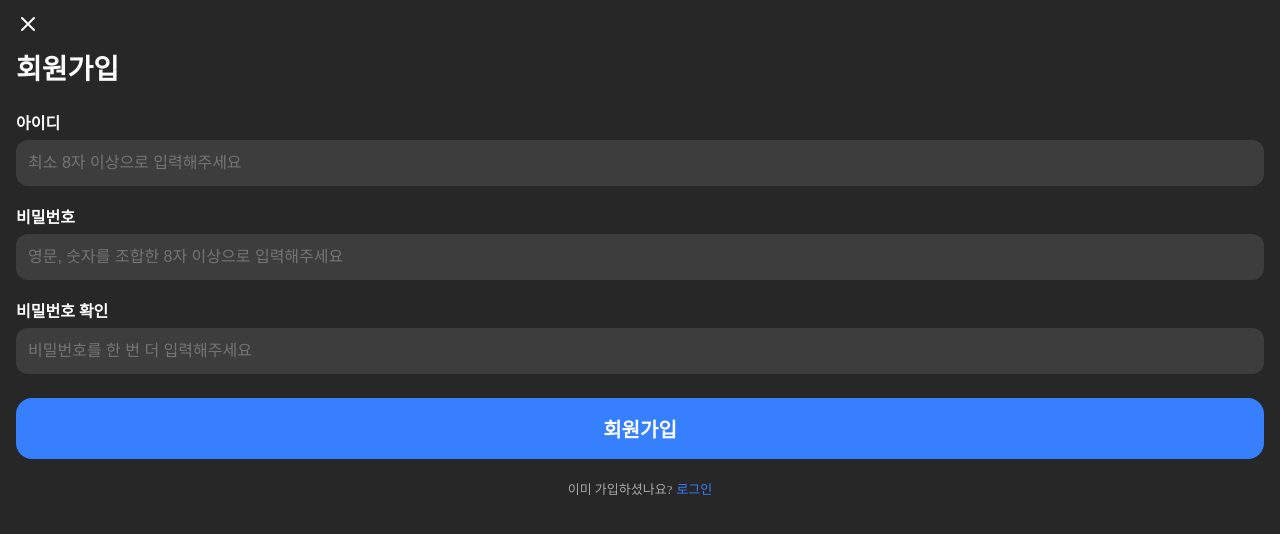
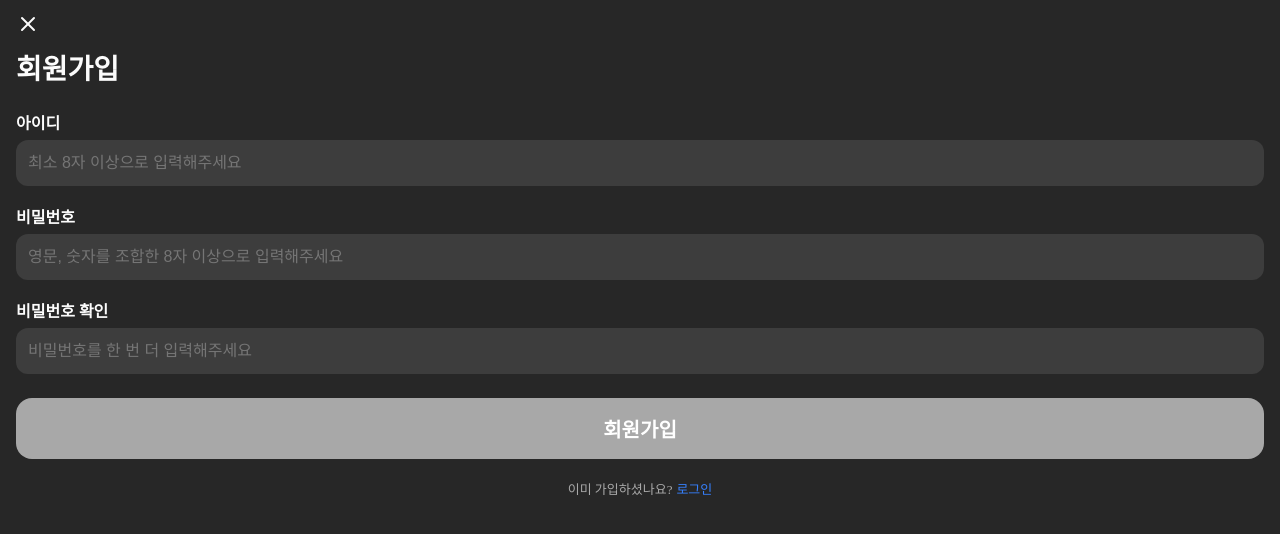
Before and after one commit to code-flash-card/code-flash-card, a React (Vite) app in the folder frontend/code-flash-card/: page /flashcard/signup in a window 1280 px wide. Shown: the top 534 px of the page. Built offline with nearby package versions, Linux system fonts and the light colour scheme.

Commit message:
Refactor: 유효성 검사 추가

```diff
--- a/frontend/code-flash-card/src/pages/SignUp.tsx
+++ b/frontend/code-flash-card/src/pages/SignUp.tsx
@@ -15,9 +15,9 @@ interface EnableSignUp {
 
 interface DisableSignUp {
   submitState: "disableSignUp";
-  userId: string | undefined;
-  userPw: string | undefined;
-  checkPw: string | undefined;
+  userId: string;
+  userPw: string;
+  checkPw: string;
 }
 
 type SignUpState = EnableSignUp | DisableSignUp;
@@ -131,7 +131,7 @@ const SignUp = () => {
   };
 
   const isValid = !(
-    userInfo.userId?.length >= 8 &&
+    userInfo.userId.length >= 8 &&
     userInfo.userPw.length >= 8 &&
     userInfo.userPw === userInfo.checkPw &&
     RegEx.test(userInfo.userPw) === true
@@ -182,7 +182,7 @@ const SignUp = () => {
             placeholder="비밀번호를 한 번 더 입력해주세요"
           />
         </Styled.InputWrapper>
-        <Styled.SignBtn type="submit" disabled={!isValid}>
+        <Styled.SignBtn type="submit" disabled={isValid}>
           회원가입
         </Styled.SignBtn>
       </SignForm>
```
